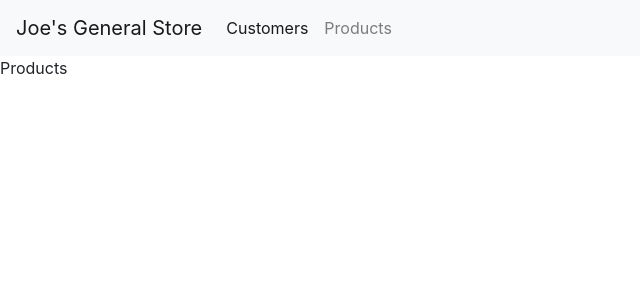
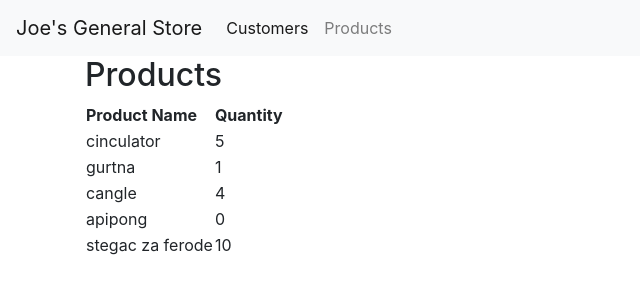
Before and after one commit to pedja77/store-app, a Vue app: page /#/products in a window 1280 px wide. Shown: the top 300 px of the page, without its empty margins (0-640 px from the left). Built offline with nearby package versions, Linux system fonts and the light colour scheme.

Commit message:
Product service

```diff
--- a/src/pages/AppLatestPurchases.vue
+++ b/src/pages/AppLatestPurchases.vue
@@ -8,8 +8,8 @@
                 <th>Product Name</th>
                 <th>Quantity</th>
             </thead>
-            <tr v-for="(product, key) in customer.products" :key="product.id">
-                <td>{{ product.name }}</td>
+            <tr v-for="product in customer.products" :key="product.id">
+                <td>{{ product.title }}</td>
                 <td>{{ product.quantity }}</td>
             </tr>
         </table>
--- a/src/pages/AppProducts.vue
+++ b/src/pages/AppProducts.vue
@@ -1,11 +1,27 @@
 <template>
-  <div>
-      Products
+  <div class="container">
+      <h2>Products</h2>
+       <table>
+            <thead>
+                <th>Product Name</th>
+                <th>Quantity</th>
+            </thead>
+            <tr v-for="product in products" :key="product.id">
+                <td>{{ product.title }}</td>
+                <td>{{ product.qty }}</td>
+            </tr>
+        </table>
   </div>
 </template>
 
 <script>
+import { productService } from '../utils/ProductService'
+
 export default {
-
+    data() {
+        return {
+            products: productService.getProducts()
+        }
+    }
 }
 </script>
--- /dev/null
+++ b/src/utils/ProductService.js
@@ -0,0 +1,17 @@
+const products = [
+    { id: 1, title: 'cinculator', qty: 5 },
+    { id: 2, title: 'gurtna', qty: 1 },
+    { id: 3, title: 'cangle', qty: 4 },
+    { id: 4, title: 'apipong', qty: 0 },
+    { id: 5, title: 'stegac za ferode', qty: 10 },
+]
+
+
+export default class ProductService {
+
+    getProducts() {
+        return products
+    }
+}
+
+export const productService = new ProductService()
```
